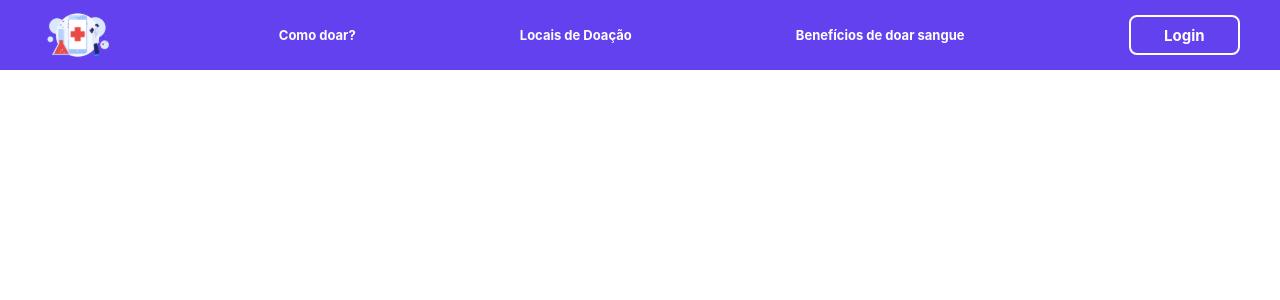
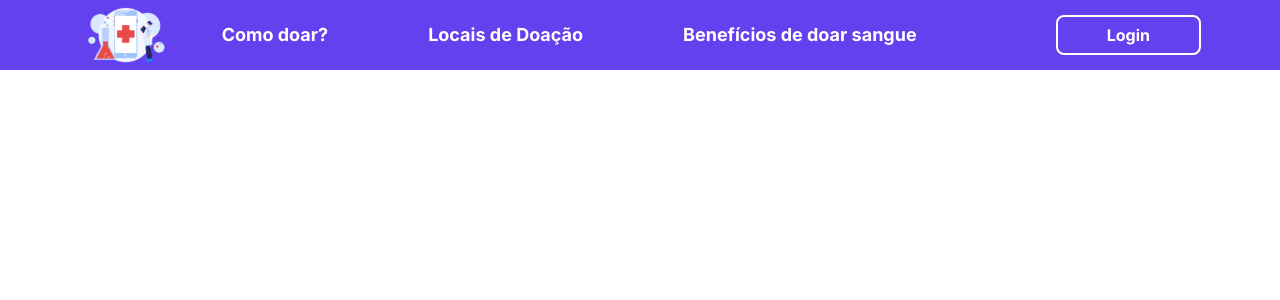
Before and after one commit to viniciusOLN/blood_bank, a React (Vite) app: page / in a window 1280 px wide. Shown: the top 300 px of the page. Built offline with nearby package versions, Linux system fonts and the light colour scheme.

Commit message:
navbar formated

```diff
--- a/src/components/navbar/styled.js
+++ b/src/components/navbar/styled.js
@@ -2,39 +2,42 @@ import styled from  'styled-components';
 
 export const NavbarDiv = styled.div`
     height: 70px;
-    width: 100%;
     background: #6441EE;
     display: flex;
     align-items: center;
-    justify-content: space-between;
+    justify-content: space-evenly;
     padding-right: 40px;
     padding-left: 40px;
-
-
+    font-weight: bold;
 
     img{
-        height: 80%;
+        height: 100%;
         cursor: pointer;
         margin-right: 10px;
     }
 
     button{
-        width: 130px;
+        width: 145px;
         height: 40px;
         border: 2px solid #FFFFFF;
         border-radius: 8px;
         background: transparent;
         font-family: 'Inter';
         font-weight: 700;
-        font-size: 15px;
+        font-size: 16px;
         color: #FFFFFF;
         cursor: pointer;
+
+        &:hover{
+            color: #6441EE;
+            background-color: #fff;
+        }
     }
+
 `
 
 export const LinksDiv = styled.div`
     height: 100%;
-    width: 100%;
     display: flex;
     align-items: center;
     justify-content: space-evenly;
@@ -42,12 +45,12 @@ export const LinksDiv = styled.div`
     a{
         font-family: 'Inter';
         font-weight: 700;
-        font-size: 13px;
+        font-size: 18px;
         color: #FFFFFF;
-        margin-right: 10px;
+        margin-right: 100px;
         text-align: center;
-        &:hover{
-        text-decoration: underline;
+        &:active{
+        color: #313030;
         }
     }
 
--- a/src/css/reset.css
+++ b/src/css/reset.css
@@ -1,7 +1,4 @@
-/* http://meyerweb.com/eric/tools/css/reset/
-   v2.0 | 20110126
-   License: none (public domain)
-*/
+@import url('https://fonts.googleapis.com/css2?family=Inter:wght@300;400;500;600;700;800&family=Open+Sans:wght@300;400;500;600;700;800&display=swap');
 
 html, body, div, span, applet, object, iframe,
 h1, h2, h3, h4, h5, h6, p, blockquote, pre,
@@ -30,6 +27,7 @@ footer, header, hgroup, menu, nav, section {
 }
 body {
 	line-height: 1;
+	font-family: 'Inter', Arial, Helvetica, sans-serif;
 }
 ol, ul {
 	list-style: none;
--- a/src/pages/homepage/homepage.jsx
+++ b/src/pages/homepage/homepage.jsx
@@ -1,7 +1,7 @@
 
 
-export default function Home(){
-    return<>
+function Home(){
+    return <></>
+}
 
-    </>
-}
+export default Home
```
Also changed, not shown: src/components/Navbar.jsx (deleted, +0 -19 lines), 1 other file (tests, documents, lock files or other folders).
